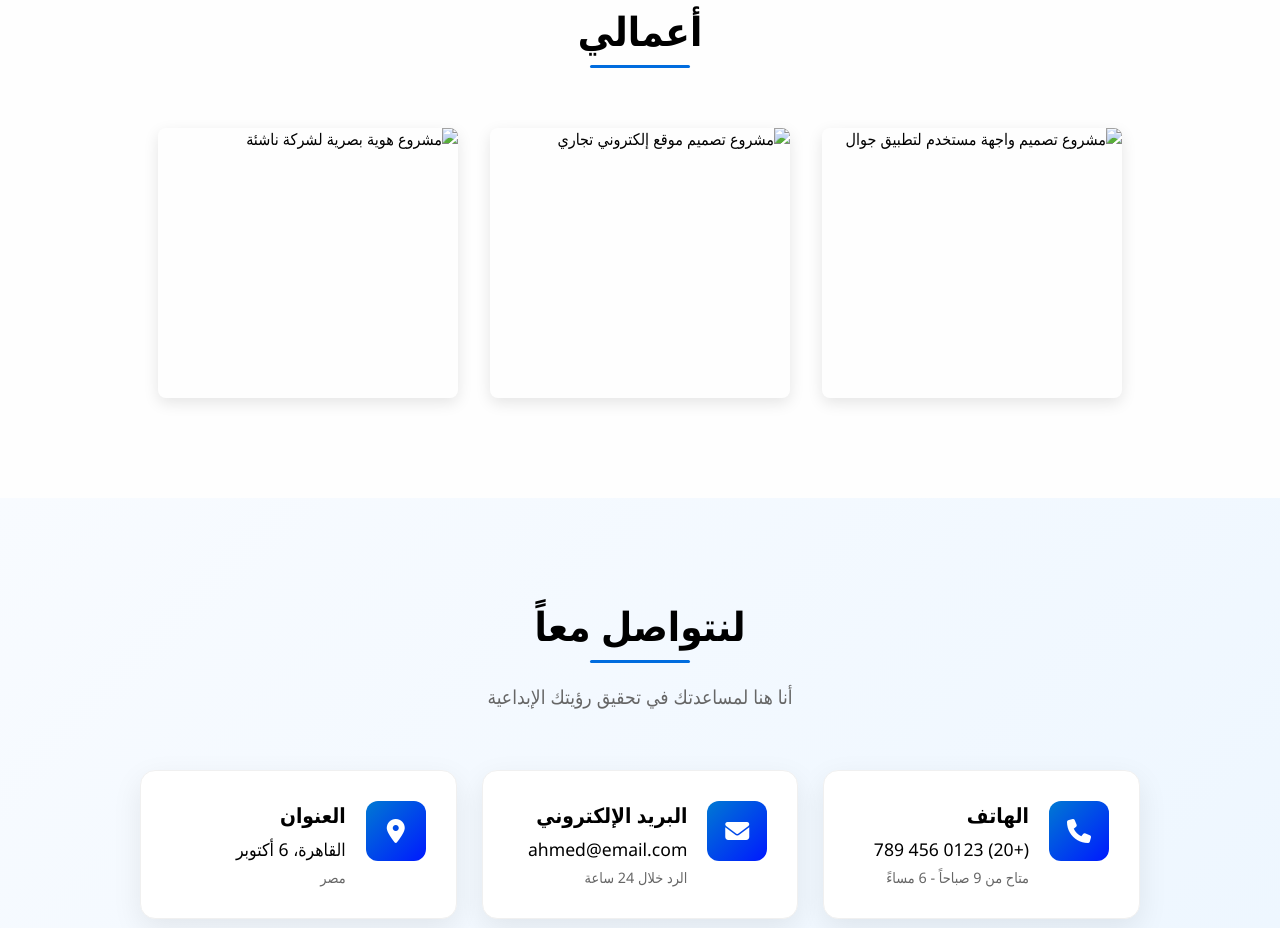
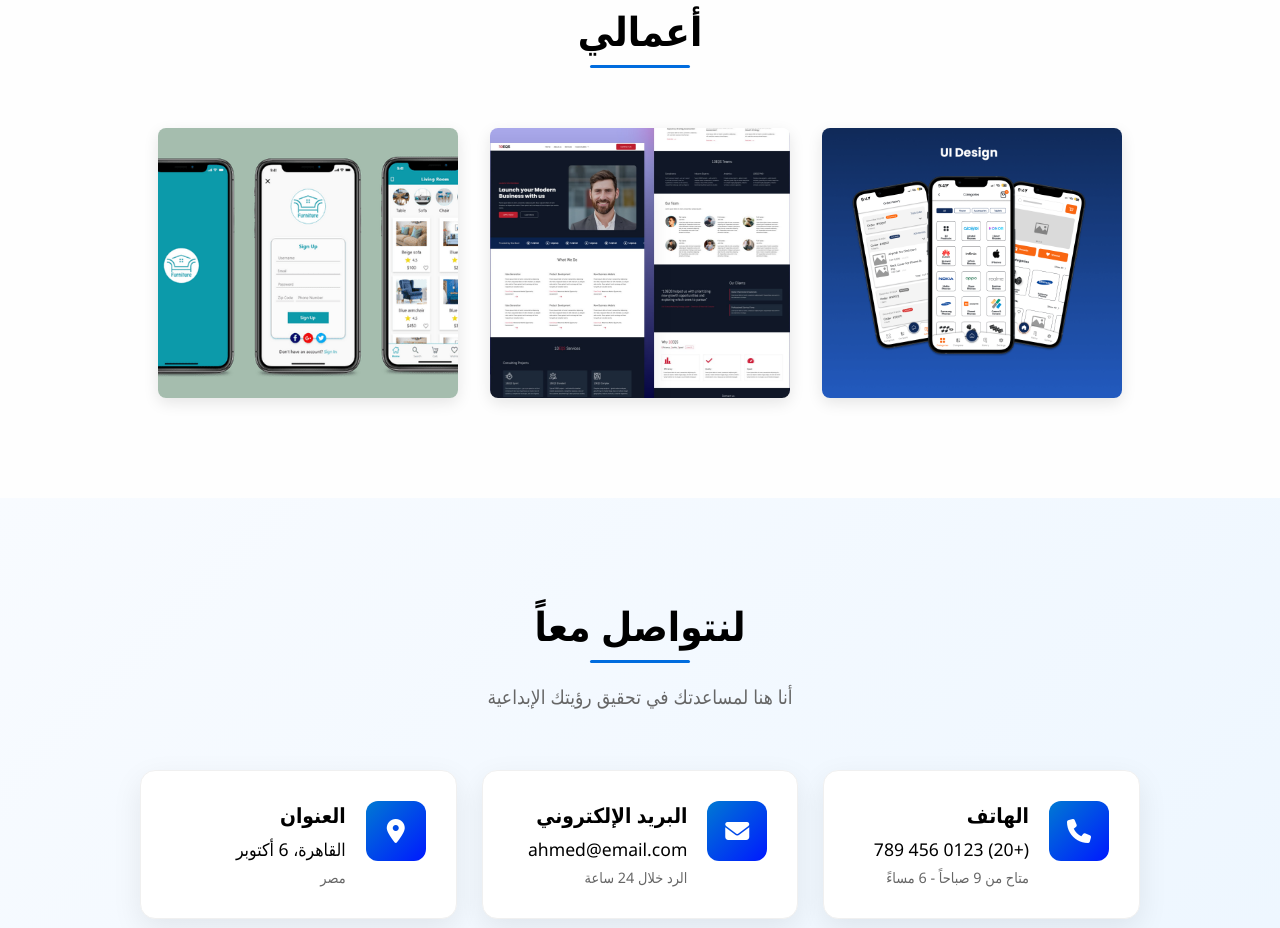
Before and after one commit to khalid19-leo/personal-website-template-, a plain HTML site: page index.html in a window 1280 px wide. Shown: the part 2639-3567 px from the top of the page. Drawn offline with Linux system fonts and the light colour scheme.

Commit message:
Update image source paths in index.html

```diff
--- a/index.html
+++ b/index.html
@@ -242,9 +242,9 @@
       <div class="container">
         <h2 class="section-title">أعمالي</h2>
         <div class="cards-images">
-          <img src="/images/image1.png" alt="مشروع تصميم واجهة مستخدم لتطبيق جوال" />
-          <img src="/images/image2.jpeg" alt="مشروع تصميم موقع إلكتروني تجاري" />
-          <img src="/images/image3.png" alt="مشروع هوية بصرية لشركة ناشئة" />
+          <img src="image1.png" alt="مشروع تصميم واجهة مستخدم لتطبيق جوال" />
+          <img src="image2.jpeg" alt="مشروع تصميم موقع إلكتروني تجاري" />
+          <img src="image3.png" alt="مشروع هوية بصرية لشركة ناشئة" />
         </div>
       </div>
     </section>
```
